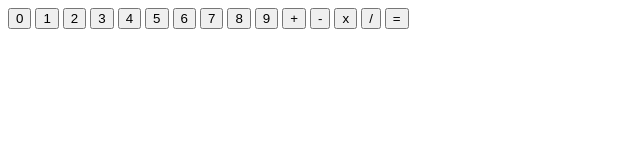
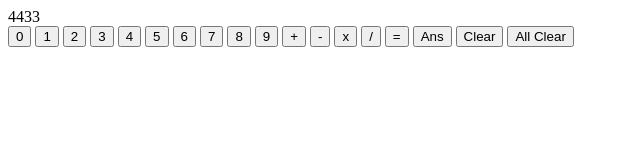
Before and after one commit to harri-bell/calculator, a plain HTML site: page index.html in a window 1280 px wide. Shown: the whole page, without its empty margins (0-640 px from the left). Drawn offline with Linux system fonts and the light colour scheme.

Commit message:
initialise calculator display

```diff
--- a/index.html
+++ b/index.html
@@ -2,10 +2,13 @@
 <html lang="en">
 <head>
   <title>Calculator</title>
-  <script src="script.js"></script>
+  <script src="script.js" defer></script>
   <link rel="stylesheet" href="style.css">
 </head>
 <body>
+  <header>
+    <div class="calculator-display"></div>
+  </header>
   <main>
     <div class="calculator-buttons">
       <button>0</button>
@@ -23,6 +26,9 @@
       <button>x</button>
       <button>/</button>
       <button>=</button>
+      <button>Ans</button>
+      <button>Clear</button>
+      <button>All Clear</button>
     </div>
   </main>
 </body>
--- a/script.js
+++ b/script.js
@@ -29,3 +29,11 @@ function operate (operator, firstNumber, secondNumber) {
     return divide(firstNumber,secondNumber)
   } else return 'Error unknown operation';
 }
+
+let display = document.querySelector('.calculator-display');
+
+function displayInputs (value) {
+  display.textContent += `${value}`;
+}
+displayInputs('44');
+displayInputs('33')
```
